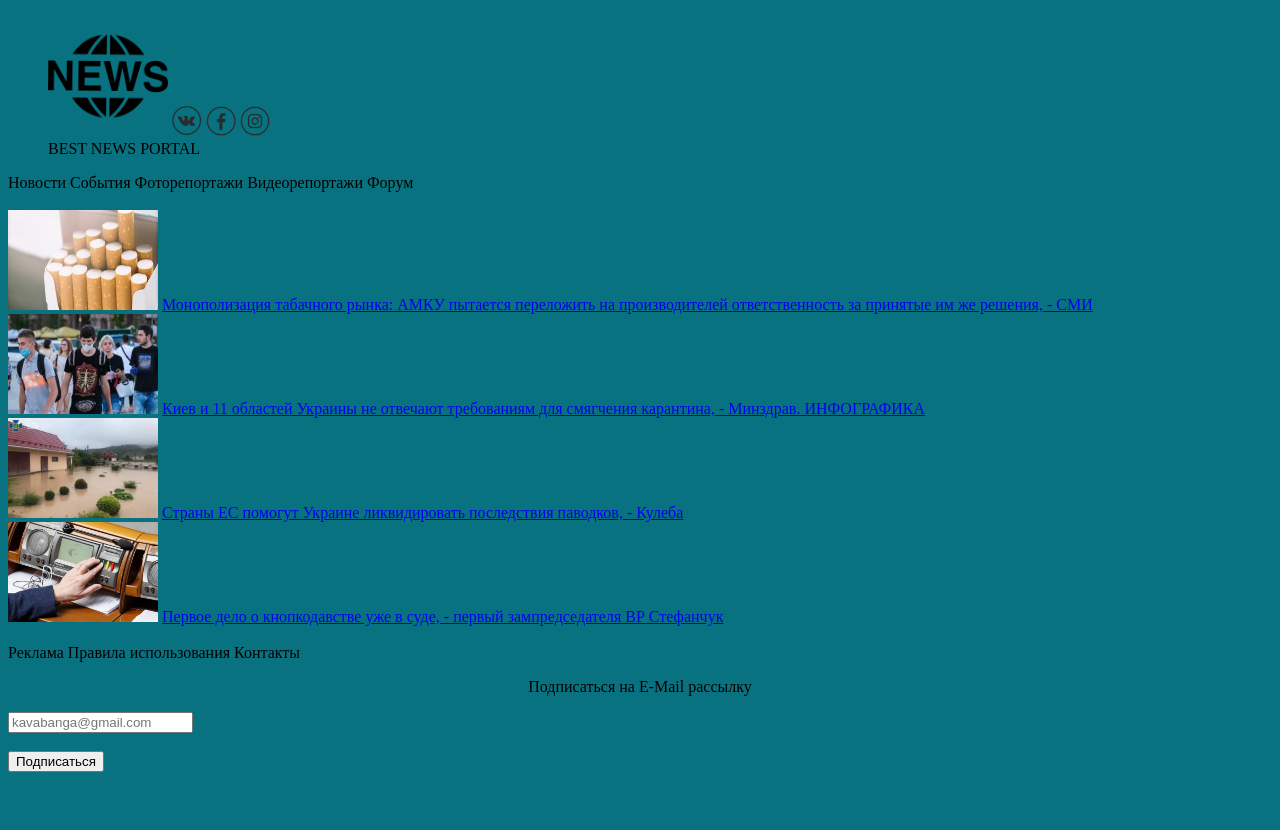
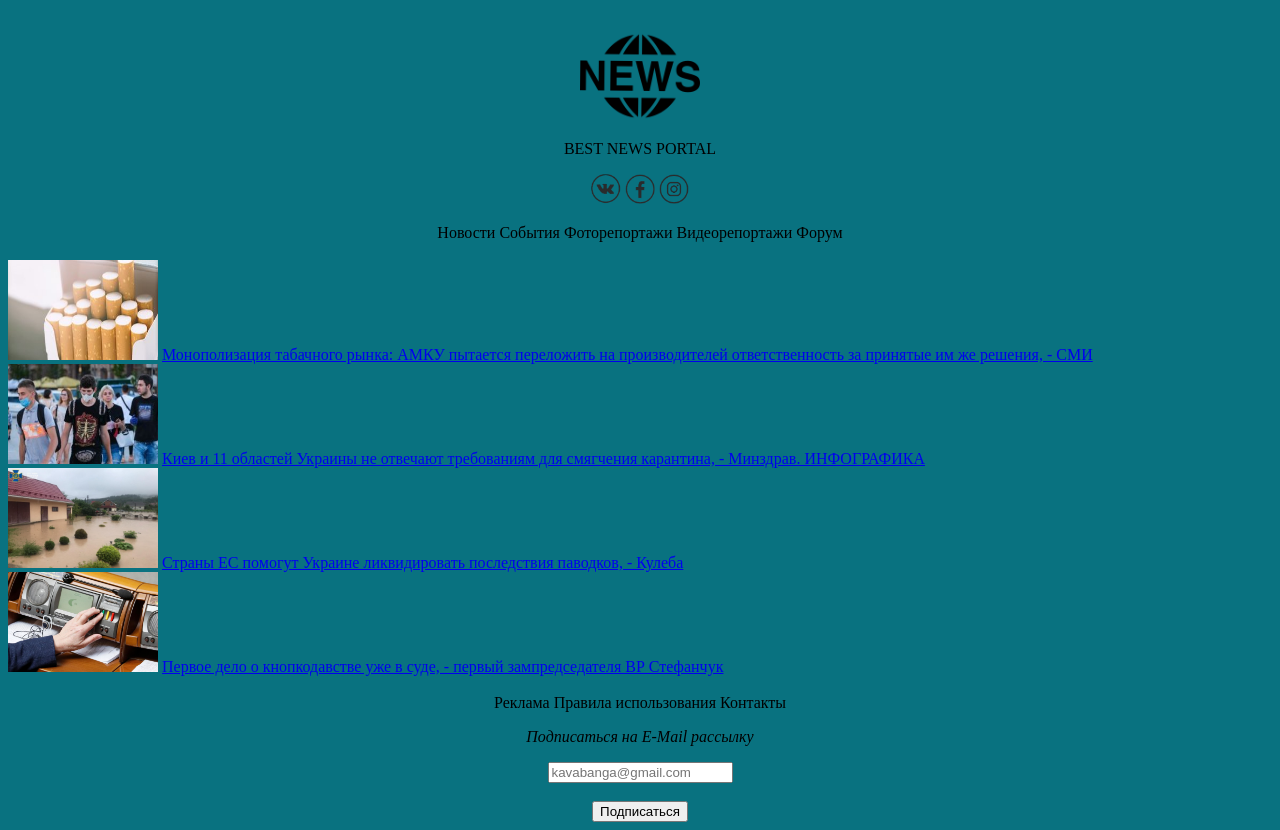
Before and after one commit to Barda4ok/dikibun, a plain HTML site: page index.html in a window 1280 px wide. Before the commit the page ends 800 px from the top, so only its background shows below. Drawn offline with Linux system fonts and the light colour scheme.

Commit message:
Add semantic

```diff
--- a/index.html
+++ b/index.html
@@ -10,67 +10,78 @@
         span{
             text-align: center;
         }
-        p{
+        nav{
             text-align: center;
         }
-        input text{
+        footer{
             text-align: center;
         }
+        address{
+            text-align: center;
+        }
+        figure{
+            text-align: center;
+        }
+
     </style>
 </head>
 <body>
     <figure>
         <img src="pics/logonews.png" alt="newslogo" width="120" height="120">
-        <img src="pics/vklogo.png" alt="vklogo" width="30" height="30">
+
+        <figcaption>BEST NEWS PORTAL</figcaption>
+    </figure>
+    <figure>
+          <img src="pics/vklogo.png" alt="vklogo" width="30" height="30">
         <img src="pics/fblogo.png" alt="fblogo" width="30" height="30">
         <img src="pics/instlogo.png" alt="instlogo" width="30" height="30">
-        <figcaption>BEST NEWS PORTAL</figcaption>
     </figure>
-    <div>
+    <nav>
        <span>Новости</span>
        <span>События</span>
        <span>Фоторепортажи</span>
        <span>Видеорепортажи</span>
        <span>Форум</span>
-    </div>
+    </nav>
     <br>
-    <div>
+    <section>
          <span>
              <img src="pics/cigarets.jpg" alt="cigarets" width="150" height="100">
              <a href="https://censor.net.ua/news/3204755/monopolizatsiya_tabachnogo_rynka_amku_pytaetsya_perelojit_na_proizvoditeleyi_otvetstvennost_za_prinyatye">Монополизация табачного рынка: АМКУ пытается переложить на производителей ответственность за принятые им же решения, - СМИ</a>
          </span>
-    </div>
-    <div>
+    </section>
+    <section>
         <span>
             <img src="pics/coronanews.jpg" alt="coronanews" width="150" height="100">
             <a href="https://censor.net.ua/news/3204838/kiev_i_11_oblasteyi_ukrainy_ne_otvechayut_trebovaniyam_dlya_smyagcheniya_karantina_minzdrav_infografika">Киев и 11 областей Украины не отвечают требованиям для смягчения карантина, - Минздрав. ИНФОГРАФИКА</a>
         </span>
-    </div>
-    <div>
+    </section>
+    <section>
         <span>
             <img src="pics/house.jpg" alt="house" width="150" height="100" >
             <a href="https://censor.net.ua/news/3204816/strany_es_pomogut_ukraine_likvidirovat_posledstviya_pavodkov_kuleba">Страны ЕС помогут Украине ликвидировать последствия паводков, - Кулеба</a>
         </span>
-    </div>
-    <div>
+    </section>
+    <section>
         <span>
             <img src="pics/knopka.jpg" alt="knopka" width="150" height="100">
             <a href="https://censor.net.ua/news/3204805/pervoe_delo_o_knopkodavstve_uje_v_sude_pervyyi_zampredsedatelya_vr_stefanchuk">Первое дело о кнопкодавстве уже в суде, - первый зампредседателя ВР Стефанчук</a>
         </span>
-    </div>
+    </section>
+
     <br>
-    <div>
+    <footer>
         <span>Реклама</span>
         <span>Правила использования</span>
         <span>Контакты</span>
-    </div>
-    <div>
+    </footer>
+    <address>
         <p>Подписаться на E-Mail рассылку</p>
         <input placeholder="kavabanga@gmail.com" type="text">
         <br>
         <br>
         <button>Подписаться</button>
-    </div>
+    </address>
 
 </body>
 
```
